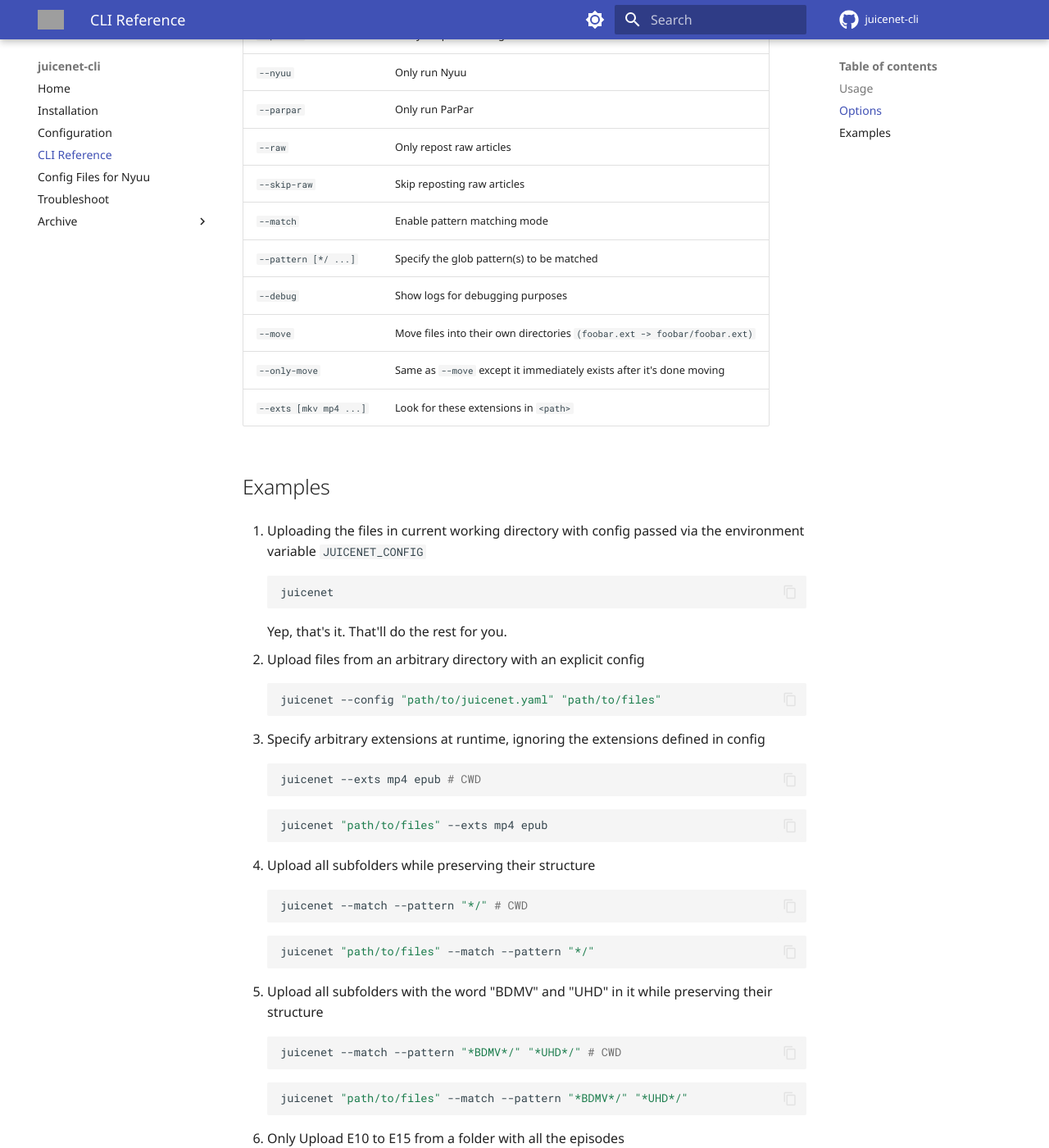
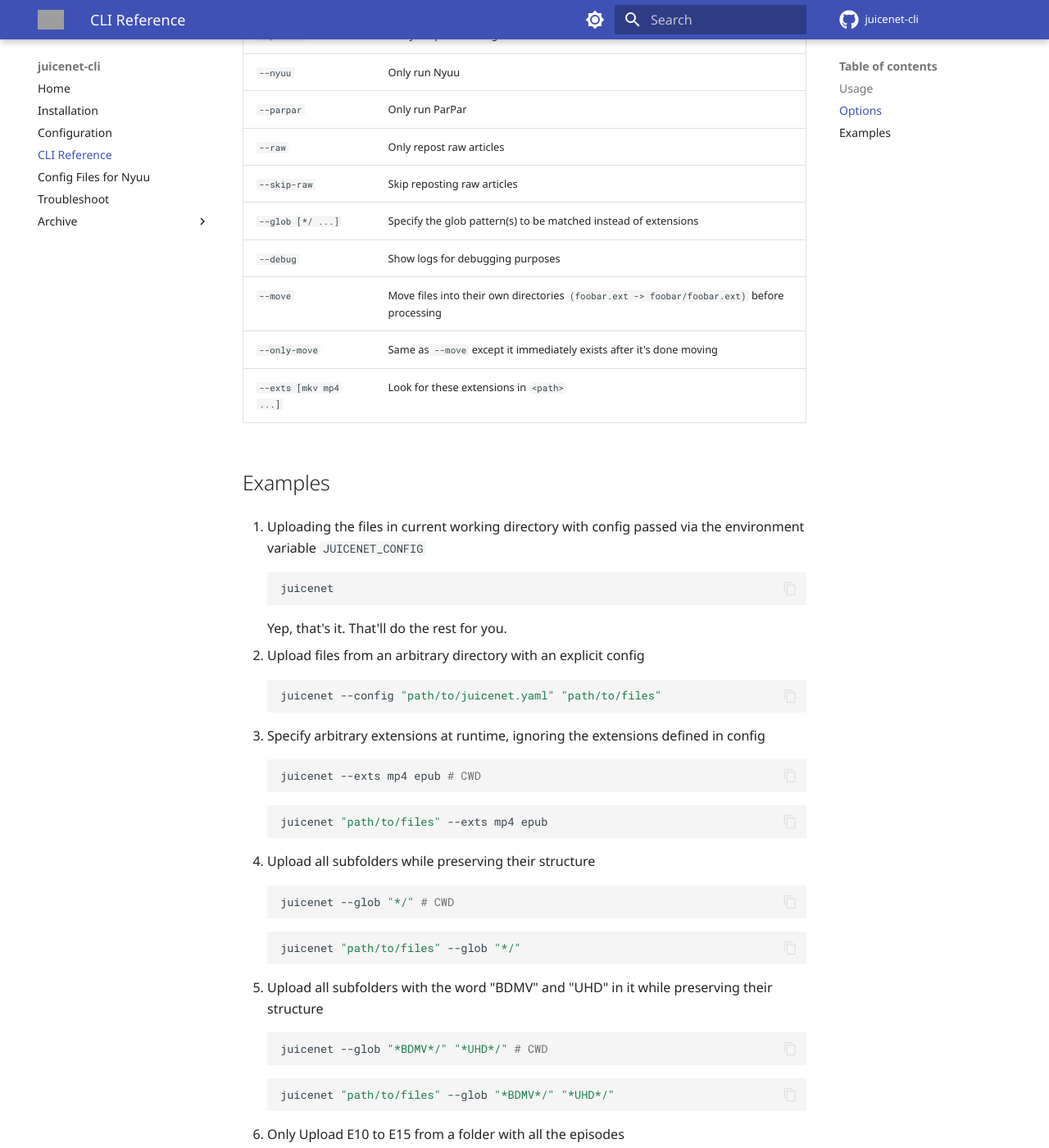
Before and after one commit to Ravencentric/juicenet-cli, an MkDocs documentation site: the page built from docs/cli-reference.md, in a window 1280 px wide and 1400 px high, scrolled down 760 px. Shown: the whole window at 82% size. Built offline with MkDocs 1.6.1 and Material for MkDocs 9.7.7, drawn with Linux system fonts in a browser that asks for light colours; comment, search, counter and statistics services are not loaded; some of the changed text lies outside the part shown; grey boxes are pictures that could not be loaded.

Commit message:
refactor: replace `--match --pattern` with `--glob` (#18)

````diff
--- a/.pre-commit-config.yaml
+++ b/.pre-commit-config.yaml
@@ -15,9 +15,9 @@
       - id: poetry-check
       - id: poetry-lock
       - id: poetry-export
-        args: ['-f', 'requirements.txt', '--without-hashes', '--without', 'dev', '--output', 'requirements.txt']
+        args: ['-f', 'requirements.txt', '--without-hashes', '--without', 'dev,docs', '--output', 'requirements.txt']
       - id: poetry-export
-        args: ['-f', 'requirements.txt', '--without-hashes', '--with', 'dev', '--output', 'requirements-dev.txt']
+        args: ['-f', 'requirements.txt', '--without-hashes', '--with', 'dev,docs', '--output', 'requirements-dev.txt']
   - repo: https://github.com/pre-commit/mirrors-mypy
     rev: v1.7.1
     hooks:
--- a/docs/cli-reference.md
+++ b/docs/cli-reference.md
@@ -28,10 +28,9 @@
 | `--parpar`              | Only run ParPar                                                                               |
 | `--raw`                 | Only repost raw articles                                                                      |
 | `--skip-raw`            | Skip reposting raw articles                                                                   |
-| `--match`               | Enable pattern matching mode                                                                  |
-| `--pattern [*/ ...]`    | Specify the glob pattern(s) to be matched                                                     |
+| `--glob    [*/ ...]`    | Specify the glob pattern(s) to be matched instead of extensions                               |
 | `--debug`               | Show logs for debugging purposes                                                              |
-| `--move`                | Move files into their own directories `(foobar.ext -> foobar/foobar.ext)`                     |
+| `--move`                | Move files into their own directories `(foobar.ext -> foobar/foobar.ext)` before processing   |
 | `--only-move`           | Same as `--move` except it immediately exists after it's done moving                          |
 | `--exts [mkv mp4 ...]`  | Look for these extensions in `<path>`                                                         |
 
@@ -64,29 +63,29 @@
 4. Upload all subfolders while preserving their structure
 
     ``` bash
-    juicenet --match --pattern "*/" # CWD
+    juicenet --glob "*/" # CWD
     ```
 
     ``` bash
-    juicenet "path/to/files" --match --pattern "*/"
+    juicenet "path/to/files" --glob "*/"
     ```
 
 5. Upload all subfolders with the word "BDMV" and "UHD" in it while preserving their structure
 
     ``` bash
-    juicenet --match --pattern "*BDMV*/" "*UHD*/" # CWD
+    juicenet --glob "*BDMV*/" "*UHD*/" # CWD
     ```
 
     ``` bash
-    juicenet "path/to/files" --match --pattern "*BDMV*/" "*UHD*/"
+    juicenet "path/to/files" --glob "*BDMV*/" "*UHD*/"
     ```
 
 6. Only Upload E10 to E15 from a folder with all the episodes
 
     ``` bash
-    juicenet --match --pattern "S01E1[0-5]" # CWD
+    juicenet --glob "S01E1[0-5]" # CWD
     ```
 
     ``` bash
-    juicenet "path/to/files" --match --pattern "S01E1[0-5]"
+    juicenet "path/to/files" --glob "S01E1[0-5]"
     ```
--- a/pyproject.toml
+++ b/pyproject.toml
@@ -1,6 +1,6 @@
 [tool.poetry]
 name = "juicenet-cli"
-version = "0.24.1"
+version = "0.25.0"
 description = "CLI tool designed to simplify the process of uploading files to usenet"
 authors = ["Raventric <78981416+Ravencentric@users.noreply.github.com>"]
 license = "Unlicense"
````
Also changed, not shown: README.md (+1 -1 lines), docs/index.md (+1 -1 lines), requirements-dev.txt (+24 -0 lines), 2 other files.
